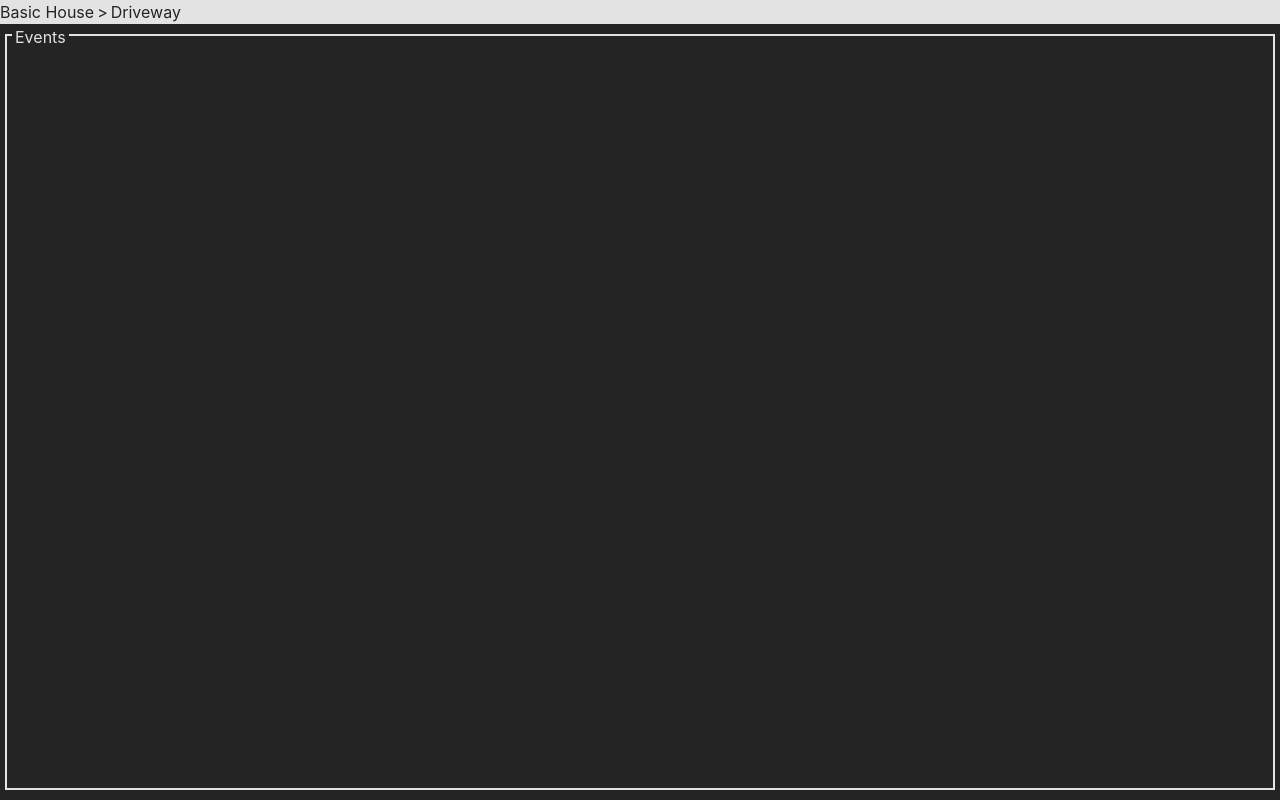
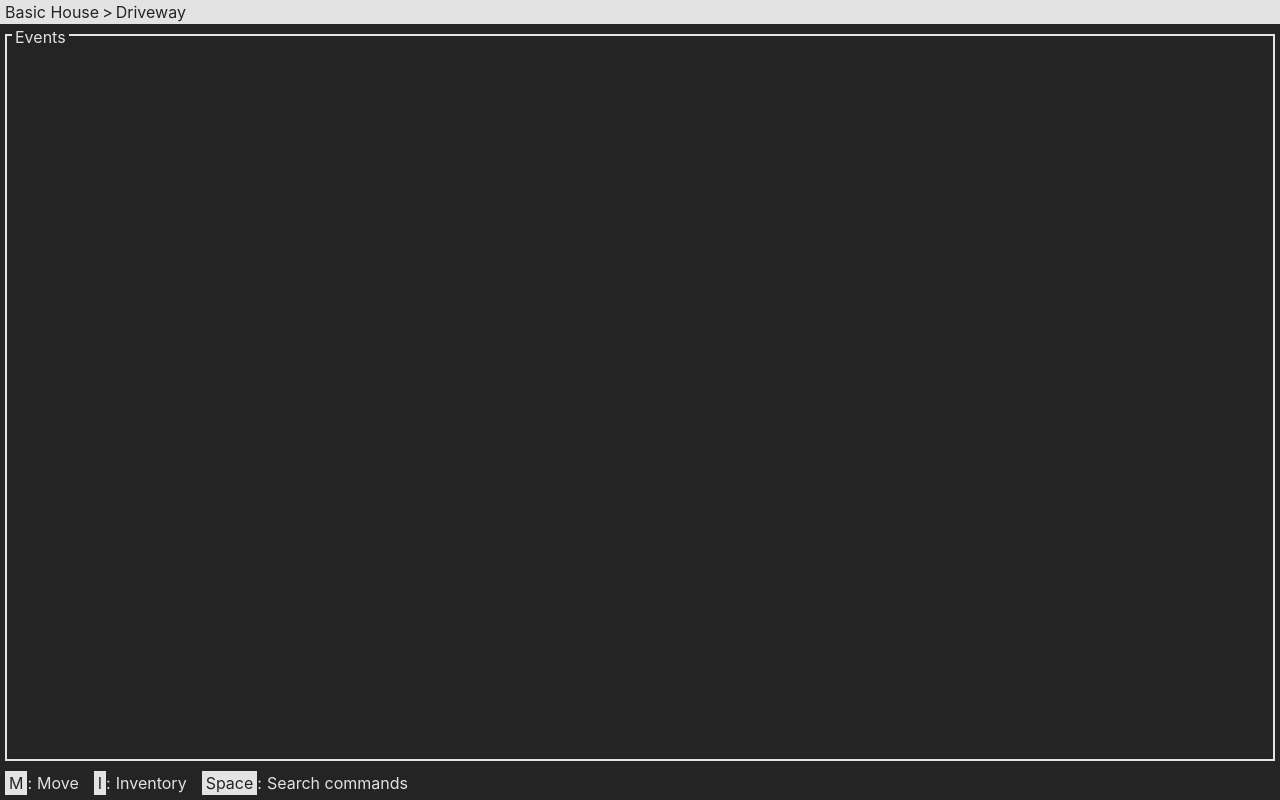
Before and after one commit to r3ndd/urban-rogue, a Svelte app: page / in a window 1280 px wide. Built offline with nearby package versions, Linux system fonts and the light colour scheme.

Commit message:
Controls UI

```diff
--- a/src/App.svelte
+++ b/src/App.svelte
@@ -2,7 +2,7 @@
 	import EventWindow from "./panels/EventWindow.svelte";
 	import EntityWindow from "./panels/EntityWindow.svelte";
 	import InventoryWindow from "./panels/InventoryWindow.svelte";
-	import KeysWindow from "./panels/KeysWindow.svelte";
+	import ControlsBar from "./panels/ControlsBar.svelte";
 	import StatsWindow from "./panels/StatsWindow.svelte";
 	import LocationBar from "./panels/LocationBar.svelte";
 
@@ -23,7 +23,7 @@
 		<LocationBar {game} />
 		<EventWindow {game} />
 		<EntityWindow {game} />
-		<KeysWindow {game} />
+		<ControlsBar {game} />
 	</div>
 	<div class="right-panel">
 		<StatsWindow {game} />
--- a/src/engine/ControlsManager.ts
+++ b/src/engine/ControlsManager.ts
@@ -17,7 +17,7 @@ export default abstract class ControlsManager {
 		}
 	}
 
-	abstract GetControlsData(): Record<string, string>;
+	abstract GetControlsData(): Record<string, Record<string, string>>;
 
 	OnEscKey(event: KeyboardEvent) {
 		this.state = "base";
@@ -88,4 +88,8 @@ export default abstract class ControlsManager {
 	protected get pageControlsIndex(): number {
 		return this.movePage * 10;
 	}
+
+	public get State(): string {
+		return this.state;
+	}
 }
--- a/src/game/ControlsManager.ts
+++ b/src/game/ControlsManager.ts
@@ -7,26 +7,34 @@ export default class UrbanRogueControls extends ControlsManager {
 		super(game, "base");
 	}
 
-	GetControlsData(): Record<string, string> {
+	GetControlsData(): Record<string, Record<string, string>> {
 		switch (this.state) {
 			case "base":
 				return {
-					"M": "Move",
-					"I": "Inventory",
-					"Space": "Search commands",
+					"core": {
+						"M": "Move",
+						"I": "Inventory",
+						"Space": "Search commands",
+					},
+					"locations": {},
 				};
 			case "move":
-				var controlData = { "Esc": "Return" };
+				var controlData = {
+					"core": {
+						"Esc": "Return"
+					},
+					"locations": {},
+				};
 
 				if (this.moveViewNode.DirectParent != null)
-					controlData["K/UpArrow"] = "View Parent Location";
+					controlData.locations["K/UpArrow"] = "View Parent Location";
 
 				if ((this.moveViewNode as VirtualNode).NestedNode != null)
-					controlData["J/DownArrow"] = "View Nested Location";
+					controlData.locations["J/DownArrow"] = "View Nested Location";
 
 				for (let i = this.pageControlsIndex; i < this.adjacentNodes.length && i - this.pageControlsIndex < 10; i++) {
 					let node = this.adjacentNodes[i];
-					controlData[String(i - this.pageControlsIndex)] = node.Name;
+					controlData.locations[String(i - this.pageControlsIndex)] = node.Name;
 				}
 
 				return controlData;
--- /dev/null
+++ b/src/panels/ControlsBar.svelte
@@ -0,0 +1,53 @@
+<script lang="ts">
+	import type Game from "../game/UrbanRogue";
+
+	export let game: Game;
+
+	let controlsData: Record<string, string> = {};
+
+	$: if (game) {
+		controlsData = game.Controls.GetControlsData()["core"];
+	}
+</script>
+
+<div class="controls-bar">
+	{#each Object.keys(controlsData) as key (key)}
+		<div class="control">
+			<div class="key inverted">
+				{key}
+			</div>
+			:
+			<div class="desc">
+				{controlsData[key]}
+			</div>
+		</div>
+	{/each}
+</div>
+
+<style>
+	.controls-bar {
+		display: flex;
+		flex-flow: row wrap;
+		align-items: flex-start;
+		justify-content: flex-start;
+
+		padding: 0px 5px 5px 5px;
+	}
+
+	.control {
+		display: flex;
+		flex-flow: row nowrap;
+		align-items: center;
+		justify-content: flex-start;
+
+		margin-right: 15px;
+	}
+
+	.control .key {
+		padding: 0px 4px;
+	}
+
+	.control .desc {
+		margin-left: 5px;
+	}
+</style>
--- a/src/panels/KeysWindow.svelte
+++ /dev/null
@@ -1,21 +0,0 @@
-<script lang="ts">
-	import type Game from "../game/UrbanRogue";
-
-	export let game: Game;
-
-	let keyData: string[] = [];
-
-	$: if (game) {
-	}
-</script>
-
-<div class="keys-window" />
-
-<style>
-	.keys-window {
-		display: flex;
-		flex-flow: row wrap;
-		align-items: flex-start;
-		justify-content: flex-start;
-	}
-</style>
--- a/src/panels/LocationBar.svelte
+++ b/src/panels/LocationBar.svelte
@@ -33,6 +33,8 @@
 		flex-flow: row nowrap;
 		align-items: stretch;
 		justify-content: flex-start;
+
+		padding: 0px 0px 0px 5px;
 	}
 
 	.arrow {
```
